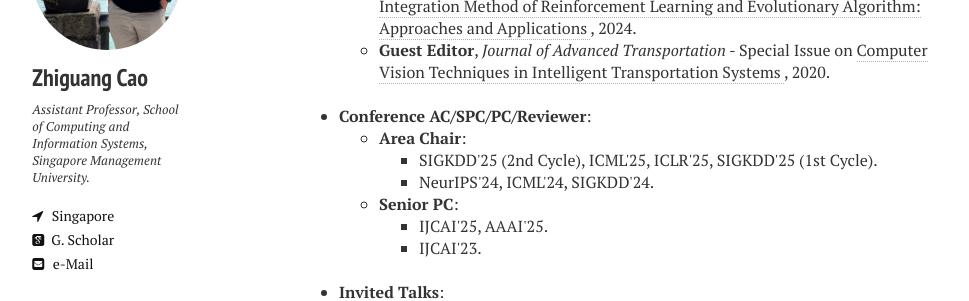
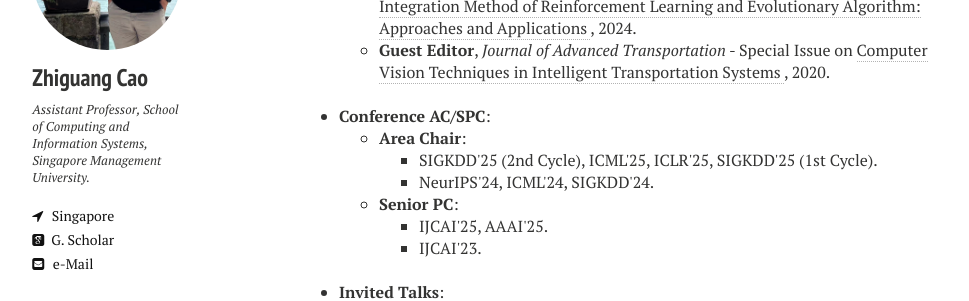
Before and after one commit to zhiguangcaosg/zhiguangcaosg.github.io, a Jekyll site: the page built from services&talks.md, in a window 1280 px wide. Shown: the part 228-529 px from the top of the page, without its empty margins (21-990 px from the left). Built offline with Jekyll 4.4.1, drawn with Linux system fonts in a browser that asks for light colours; nearby versions of some CDN libraries.

Commit message:
Update services&talks.md

```diff
--- a/services&talks.md
+++ b/services&talks.md
@@ -25,7 +25,7 @@ comments: false
 
 
 <li>
-<b>Conference AC/SPC/PC/Reviewer</b>:
+<b>Conference AC/SPC</b>:
 	<ul>
 	<li> <b>Area Chair</b>:
 		<ul>
```
